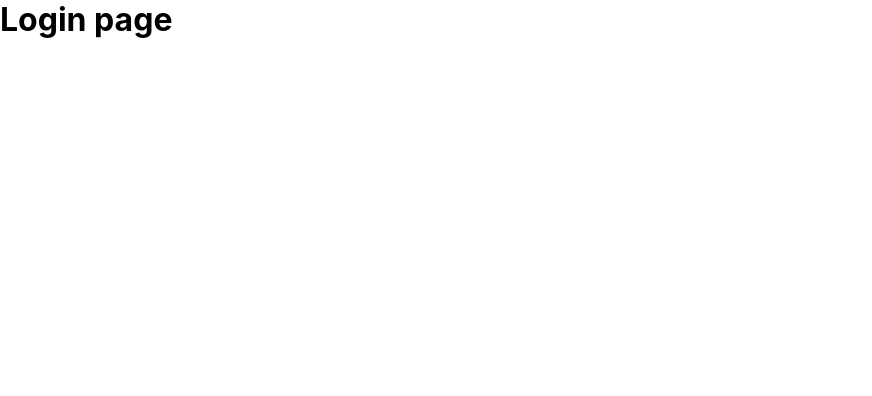
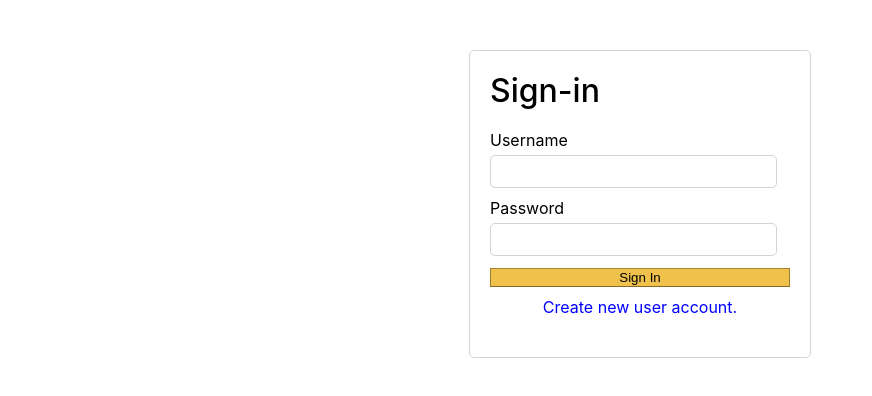
Before and after one commit to JKotov-Git/company-posts, a React (Create React App) app in the folder client/: page /login in a window 1280 px wide. Shown: the top 396 px of the page, without its empty margins (0-872 px from the left). Built offline with nearby package versions, Linux system fonts and the light colour scheme.

Commit message:
create login page

```diff
--- a/client/src/pages/LoginPage/LoginPage.css
+++ b/client/src/pages/LoginPage/LoginPage.css
@@ -0,0 +1,74 @@
+.login {
+  display: flex;
+  flex-direction: column;
+  align-items: center;
+  height: 100vh;
+  background-color: white;
+}
+
+.login-logo {
+  width: 100px;
+  margin-top: 20px;
+  margin-bottom: 20px;
+  margin-left: auto;
+  margin-right: auto;
+}
+
+.login-form-container {
+  width: 300px;
+  height: fit-content;
+  display: flex;
+  flex-direction: column;
+  border-radius: 5px;
+  border: 1px solid lightgray;
+  padding: 20px;
+  margin-top: 50px;
+}
+
+.login-form {
+  margin-bottom: 10px;
+}
+
+.login-form input {
+  width: 93%;
+  margin-bottom: 10px;
+  margin-top: 5px;
+  height: 25px;
+  background-color: white;
+  border:1px solid lightgray;
+  border-radius: 5px;
+  padding:3px;
+}
+
+.login-form label {
+  margin-bottom: 5px;
+}
+
+.login-form input:focus {
+  border: 1px solid #ff6600;
+  box-shadow: 0 0 2px 2px #ff944d;
+}
+
+.login-form button {
+  width: 100%;
+  background-color: #f0c14b;
+  border: 1px solid;
+  border-color: #a88734 #9c7e31 #846a29;
+  color: black;
+  margin: 0 !important;
+}
+
+.login h1 {
+  font-weight: 500;
+  margin-bottom: 20px;
+}
+
+.login-form-container p {
+  margin-bottom: 20px;
+  text-align: center;
+}
+
+.login-link {
+  text-decoration: none;
+  color: blue;
+}
--- a/client/src/pages/LoginPage/LoginPage.js
+++ b/client/src/pages/LoginPage/LoginPage.js
@@ -1,11 +1,73 @@
-import React from 'react'
+import React, { useState } from "react";
+import "./LoginPage.css";
+
+import { Link, useHistory } from "react-router-dom";
+import axios from "axios";
+import { useStateValue } from "../../context/StateProvider";
 
 const LoginPage = () => {
-    return (
-        <div>
-            <h1>Login page</h1>
-        </div>
-    )
-}
+  const [username, setUserName] = useState("");
+  const [userpassword, setUserPassword] = useState("");
 
-export default LoginPage
+  const [state, dispatch] = useStateValue();
+
+  let history = useHistory();
+
+  //   const signIn = () => {
+  //     const url = `http://localhost:8000/users?username=${username}`;
+  //     console.log(url);
+  //     axios
+  //       .get(`http://localhost:8000/users?username=${username}`)
+  //       .then((response) => {
+  //         if (response.data[0].userpassword === userpassword) {
+  //           console.log(response.data[0]);
+  //           dispatch({
+  //             type: "SIGNIN_USER",
+  //             userObject: response.data[0],
+  //           });
+  //           history.push("/");
+  //         } else {
+  //           console.log("User not found");
+  //         }
+  //       })
+  //       .catch((error) => console.log(error));
+  //   };
+
+  return (
+    <div className="login">
+      <div className="login-form-container">
+        <h1>Sign-in</h1>
+        <form action="/" className="login-form" autoComplete="off">
+          <label>Username</label>
+          <input
+            type="text"
+            onChange={(e) => {
+              setUserName(e.target.value);
+            }}
+          />
+          <label>Password</label>
+          <input
+            type="password"
+            onChange={(e) => {
+              setUserPassword(e.target.value);
+            }}
+          />
+
+          <button
+            type="button"
+            //    onClick={signIn}
+          >
+            Sign In
+          </button>
+        </form>
+        {/* Link to create account page form */}
+        <p>
+          <Link className="login-link" to="/createUser">
+            Create new user account.
+          </Link>
+        </p>
+      </div>
+    </div>
+  );
+};
+export default LoginPage;
```
